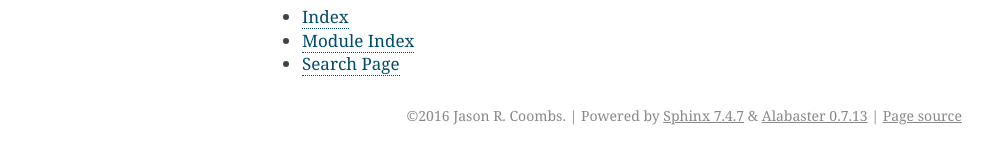
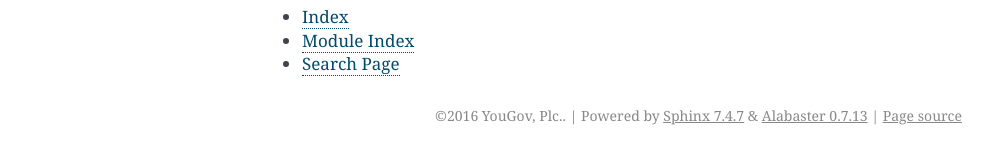
Before and after one commit to yougov/vr.common, a Sphinx documentation site: the page built from docs/index.rst, in a window 1280 px wide. Shown: the part 347-511 px from the top of the page, without its empty margins (148-1141 px from the left). Built offline with Sphinx 7.4.7, drawn with Linux system fonts in a browser that asks for light colours.

Commit message:
Customize some branding issues

```diff
--- a/docs/conf.py
+++ b/docs/conf.py
@@ -10,7 +10,7 @@ extensions = [
 
 # General information about the project.
 project = 'vr.common'
-copyright = '2016 Jason R. Coombs'
+copyright = '2016 YouGov, Plc.'
 
 # The short X.Y version.
 version = pkg_resources.require(project)[0].version
@@ -28,7 +28,7 @@ link_files = {
 		replace=[
 			dict(
 				pattern=r"(Issue )?#(?P<issue>\d+)",
-				url='{GH}/jaraco/{project}/issues/{issue}',
+				url='{GH}/yougov/{project}/issues/{issue}',
 			),
 			dict(
 				pattern=r"^(?m)((?P<scm_version>v?\d+(\.\d+){1,2}))\n[-=]+\n",
```
